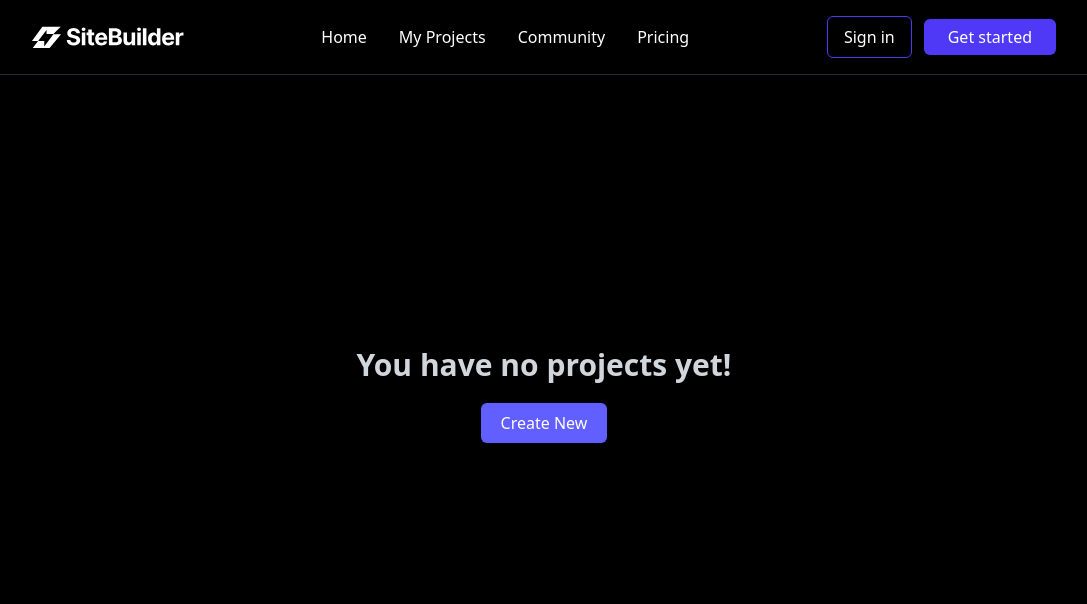
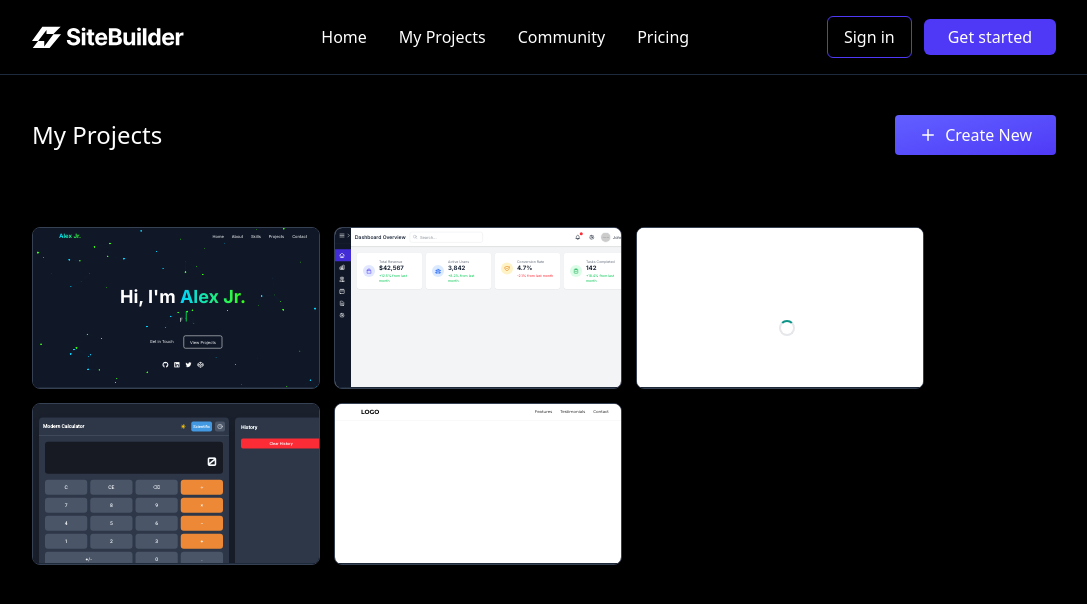
Before and after one commit to akshayk-7/AI-Website-Builder, a React (Vite) app in the folder client/: page /projects in a window 1280 px wide. Shown: the top 604 px of the page, without its empty margins (96-1183 px from the left). Built offline with nearby package versions, Linux system fonts and the light colour scheme.

Commit message:
Added Cards in projects

```diff
--- a/client/src/pages/MyProjects.tsx
+++ b/client/src/pages/MyProjects.tsx
@@ -1,7 +1,8 @@
 import React, { useEffect, useState } from 'react'
 import type { Project } from '../types';
-import { Loader2Icon, PlusIcon } from 'lucide-react';
+import { Loader2Icon, PlusIcon, Scale } from 'lucide-react';
 import { useNavigate } from 'react-router-dom';
+import { dummyProjects } from '../assets/assets';
 
 const MyProjects = () => {
   const [loading, setLoading] = useState(true);
@@ -9,6 +10,7 @@ const MyProjects = () => {
   const navigate = useNavigate()
 
   const fetchProjects = async () =>{
+    setProjects(dummyProjects)
     // hiding the loading
     setTimeout(()=>{
       setLoading(false)
@@ -30,10 +32,35 @@ const MyProjects = () => {
           <div className='py-10 min-h-[80vh]'>
             <div className='flex items-center justify-between mb-12'>
               <h1 className='text-2xl font-medium text-white'>My Projects</h1>
-              <button onClick={()=> navigate('/')} className='flex item-center gap-2 text-white px-3 sm:px-6 py-1 sm:py-2 rounded bg-liner-to-br from-indigo-500 to-indigo-600 hover:opacity-90 active:scale-95 trasition-all'>
+              <button onClick={()=> navigate('/')} className='flex items-center gap-2 text-white px-3 sm:px-6 py-1 sm:py-2 rounded bg-gradient-to-br from-indigo-500 to-indigo-600 hover:opacity-90 active:scale-95 trasition-all'>
+                <PlusIcon size={18}/> Create New
+              </button>
+            </div>
 
-                <PlusIcon size={18} /> Create New</button>
+            //cards
+            <div className='flex flex-wrap gap-3.5'>
+                {projects.map((project) =>(
+                  <div key={project.id} className='relative group w-72 max-sm:mx-auto cursor-pointer bg-gray-900/60 border border-gray-700 rounded-lg overflow-hidden shadow-md group hover:shadow-indigo-700/30 hover:border-indigo-800/80 trasition-all duration-300'>
+                      {/* Desktop like mini preview */}
+                      <div className='relative w-full h-40 bg-gray-900 overflow-hidden border-b border-gray-800'>
+                        {project.current_code ? (
+                          <iframe
+                          srcDoc={project.current_code}
+                          className='absolute top-0 left-0 w-[1200px] h-[800px] origin-top-left pointer-events-none'
+                          sandbox='allow-scripts allow-same-origin'
+                          style={{transform:'scale(0.25)'}}/>
+                        )
+                      : (
+                        <div className='flex items-center justify-center h-full text-gray-500'>
+                          <p>No Preview</p>
+                        </div>
+                      )}
+
+                      </div>
+                  </div>
+                ))}
             </div>
+
 
           </div>
         ) : (
@@ -43,6 +70,8 @@ const MyProjects = () => {
                 Create New
               </button>
           </div>
+
+
         )}
       </div>
     </>
```
